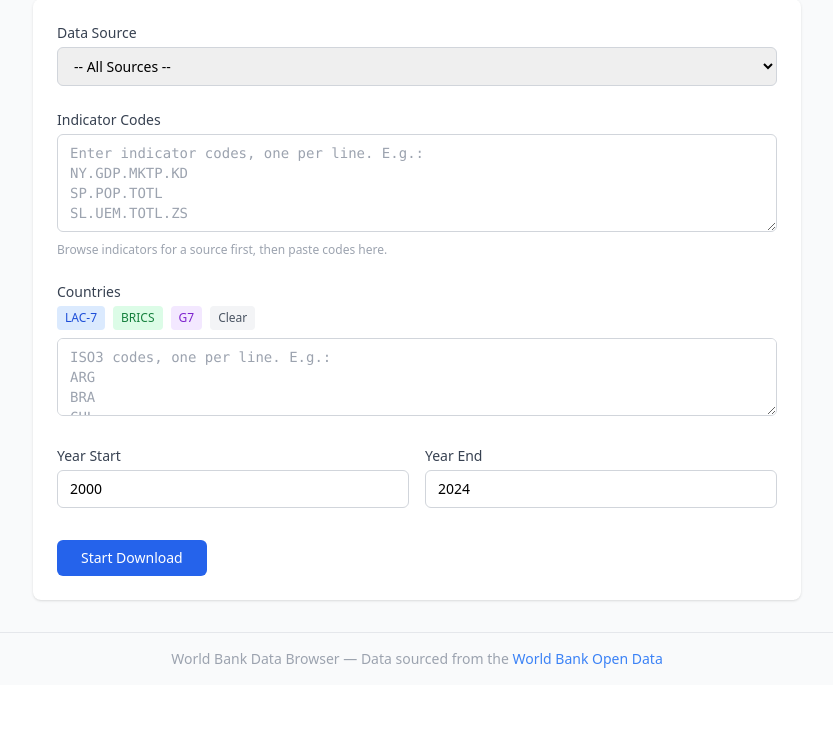
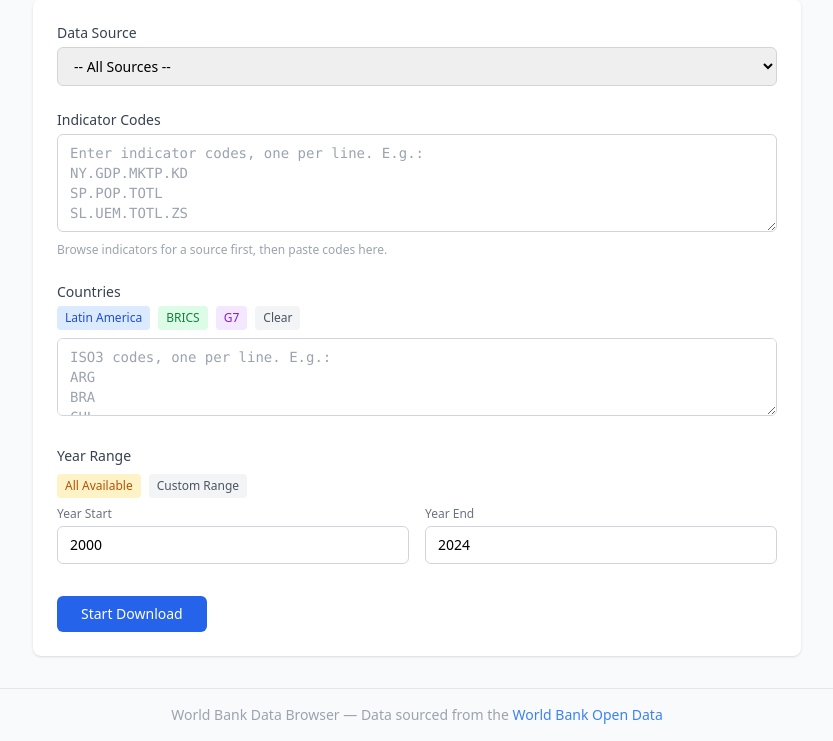
Before and after one commit to carlosyv/wb_data_app, a FastAPI app: template templates/download.html in a window 1280 px wide. Shown: the part 214-955 px from the top of the page, without its empty margins (223-1056 px from the left). Before the commit the page ends 882 px from the top, so only its background shows below. Run offline with FastAPI, Linux system fonts and the light colour scheme; the template is opened without the code that fills it, so the values that code supplies are empty; parts of the project's set-up code (start-up, migrations or seed data) failed here and were passed over; some libraries are stand-ins or nearby versions.

Commit message:
Update download form: Latin America preset and year range mode toggle
Replace LAC-7 (7 countries) with full Latin America preset (20 countries).
Add "All Available" / "Custom Range" toggle for year filtering.

Co-Authored-By: Claude Opus 4.6 <noreply@anthropic.com>

```diff
--- a/templates/download.html
+++ b/templates/download.html
@@ -41,7 +41,7 @@
         <div>
             <label class="block text-sm font-medium text-gray-700 mb-1">Countries</label>
             <div class="flex gap-2 mb-2">
-                <button type="button" onclick="setPreset('lac7')" class="text-xs px-2 py-1 bg-blue-100 text-blue-700 rounded hover:bg-blue-200">LAC-7</button>
+                <button type="button" onclick="setPreset('latam')" class="text-xs px-2 py-1 bg-blue-100 text-blue-700 rounded hover:bg-blue-200">Latin America</button>
                 <button type="button" onclick="setPreset('brics')" class="text-xs px-2 py-1 bg-green-100 text-green-700 rounded hover:bg-green-200">BRICS</button>
                 <button type="button" onclick="setPreset('g7')" class="text-xs px-2 py-1 bg-purple-100 text-purple-700 rounded hover:bg-purple-200">G7</button>
                 <button type="button" onclick="clearCountries()" class="text-xs px-2 py-1 bg-gray-100 text-gray-600 rounded hover:bg-gray-200">Clear</button>
@@ -55,16 +55,25 @@
         </div>
 
         <!-- Year range -->
-        <div class="grid grid-cols-2 gap-4">
         <div>
-                <label class="block text-sm font-medium text-gray-700 mb-1">Year Start</label>
+            <label class="block text-sm font-medium text-gray-700 mb-2">Year Range</label>
+            <div class="flex gap-2 mb-2">
+                <button type="button" onclick="setYearMode('all')" id="btn-year-all"
+                        class="text-xs px-2 py-1 bg-amber-100 text-amber-700 rounded hover:bg-amber-200">All Available</button>
+                <button type="button" onclick="setYearMode('custom')" id="btn-year-custom"
+                        class="text-xs px-2 py-1 bg-gray-100 text-gray-600 rounded hover:bg-gray-200">Custom Range</button>
+            </div>
+            <div id="year-range-inputs" class="grid grid-cols-2 gap-4">
+                <div>
+                    <label class="block text-xs text-gray-500 mb-1">Year Start</label>
                     <input type="number" id="year-start" value="2000" min="1960" max="2030"
                            class="w-full rounded-md border border-gray-300 px-3 py-2 text-sm">
                 </div>
                 <div>
-                <label class="block text-sm font-medium text-gray-700 mb-1">Year End</label>
+                    <label class="block text-xs text-gray-500 mb-1">Year End</label>
                     <input type="number" id="year-end" value="2024" min="1960" max="2030"
                            class="w-full rounded-md border border-gray-300 px-3 py-2 text-sm">
+                </div>
             </div>
         </div>
 
@@ -85,7 +94,11 @@
 
 <script>
 const PRESETS = {
-    lac7: ['ARG', 'BRA', 'CHL', 'COL', 'MEX', 'PER', 'CRI'],
+    latam: [
+        'ARG', 'BOL', 'BRA', 'CHL', 'COL', 'CRI', 'CUB', 'DOM', 'ECU',
+        'SLV', 'GTM', 'HTI', 'HND', 'MEX', 'NIC', 'PAN', 'PRY', 'PER',
+        'URY', 'VEN',
+    ],
     brics: ['BRA', 'RUS', 'IND', 'CHN', 'ZAF'],
     g7: ['USA', 'GBR', 'FRA', 'DEU', 'JPN', 'ITA', 'CAN'],
 };
@@ -97,6 +110,26 @@ function clearCountries() {
     document.getElementById('country-codes').value = '';
 }
 
+/* Year range mode: "all" fetches the widest range (1960–2025), "custom" uses user inputs */
+let yearMode = 'custom';
+
+function setYearMode(mode) {
+    yearMode = mode;
+    const inputs = document.getElementById('year-range-inputs');
+    const btnAll = document.getElementById('btn-year-all');
+    const btnCustom = document.getElementById('btn-year-custom');
+
+    if (mode === 'all') {
+        inputs.classList.add('opacity-50', 'pointer-events-none');
+        btnAll.className = 'text-xs px-2 py-1 bg-amber-500 text-white rounded hover:bg-amber-600';
+        btnCustom.className = 'text-xs px-2 py-1 bg-gray-100 text-gray-600 rounded hover:bg-gray-200';
+    } else {
+        inputs.classList.remove('opacity-50', 'pointer-events-none');
+        btnAll.className = 'text-xs px-2 py-1 bg-amber-100 text-amber-700 rounded hover:bg-amber-200';
+        btnCustom.className = 'text-xs px-2 py-1 bg-gray-500 text-white rounded hover:bg-gray-600';
+    }
+}
+
 async function submitDownload() {
     const statusEl = document.getElementById('download-status');
     statusEl.textContent = 'Submitting...';
@@ -105,9 +138,16 @@ async function submitDownload() {
         .split('\n').map(s => s.trim()).filter(Boolean);
     const countries = document.getElementById('country-codes').value
         .split('\n').map(s => s.trim()).filter(Boolean);
-    const yearStart = parseInt(document.getElementById('year-start').value);
-    const yearEnd = parseInt(document.getElementById('year-end').value);
     const sourceId = document.getElementById('source-select').value || null;
+
+    let yearStart, yearEnd;
+    if (yearMode === 'all') {
+        yearStart = 1960;
+        yearEnd = 2025;
+    } else {
+        yearStart = parseInt(document.getElementById('year-start').value);
+        yearEnd = parseInt(document.getElementById('year-end').value);
+    }
 
     if (!indicators.length) { statusEl.textContent = 'Please enter at least one indicator code.'; return; }
     if (!countries.length)  { statusEl.textContent = 'Please enter at least one country code.'; return; }
```
Lines whose indentation alone changed are shown as unchanged.
